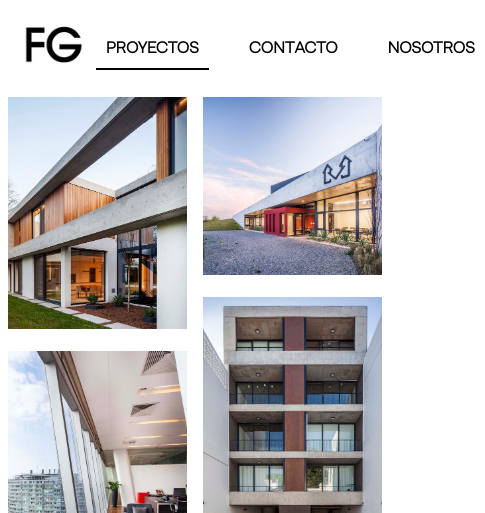
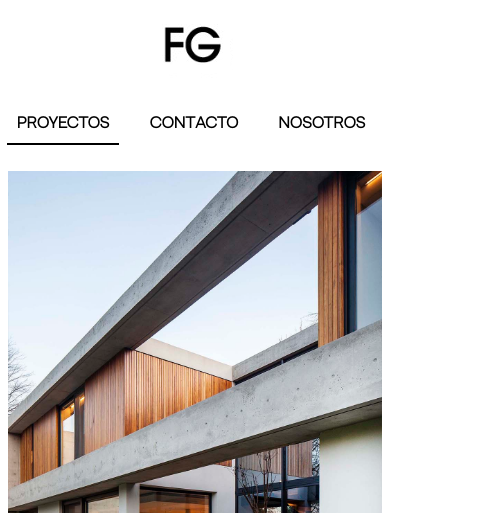
Before and after one commit to ferminflorio/sitio_fg, a plain HTML site: page index.html in a window 390 px wide. Shown: the top 513 px of the page, 485 px wide, since content can reach past the window. Drawn offline with Linux system fonts and the light colour scheme.

Commit message:
responsive 2

```diff
--- a/css/estilo.css
+++ b/css/estilo.css
@@ -420,7 +420,24 @@ footer {
 @media (max-width: 570px) and (min-width: 320px) {
 	.grid_index {
 		display: grid;
-		grid-template-columns: 1fr 1fr;
-		grid-template-rows: 1fr 1fr;
+		grid-template-columns: 1fr;
+		grid-template-rows: 1fr;
+	}
+	.main_header {
+		display: block;
+	}
+	.main_nav {
+		gap: 20px;
+		justify-content: center;
+	}
+	.main_logo {
+		display: flex;
+		justify-content: center;
+	}
+	.footer_data_adress1 {
+		display: none;
+	}
+	.footer_data_adress2 {
+		display: none;
 	}
 }
--- a/index.html
+++ b/index.html
@@ -10,7 +10,7 @@
 	<body>
 		<header>
 			<div class="main_header">
-				<div>
+				<div class="main_logo">
 					<a href="#">
 						<img src="./img/logo_fg.png" alt="logo_fg" />
 					</a>
```
